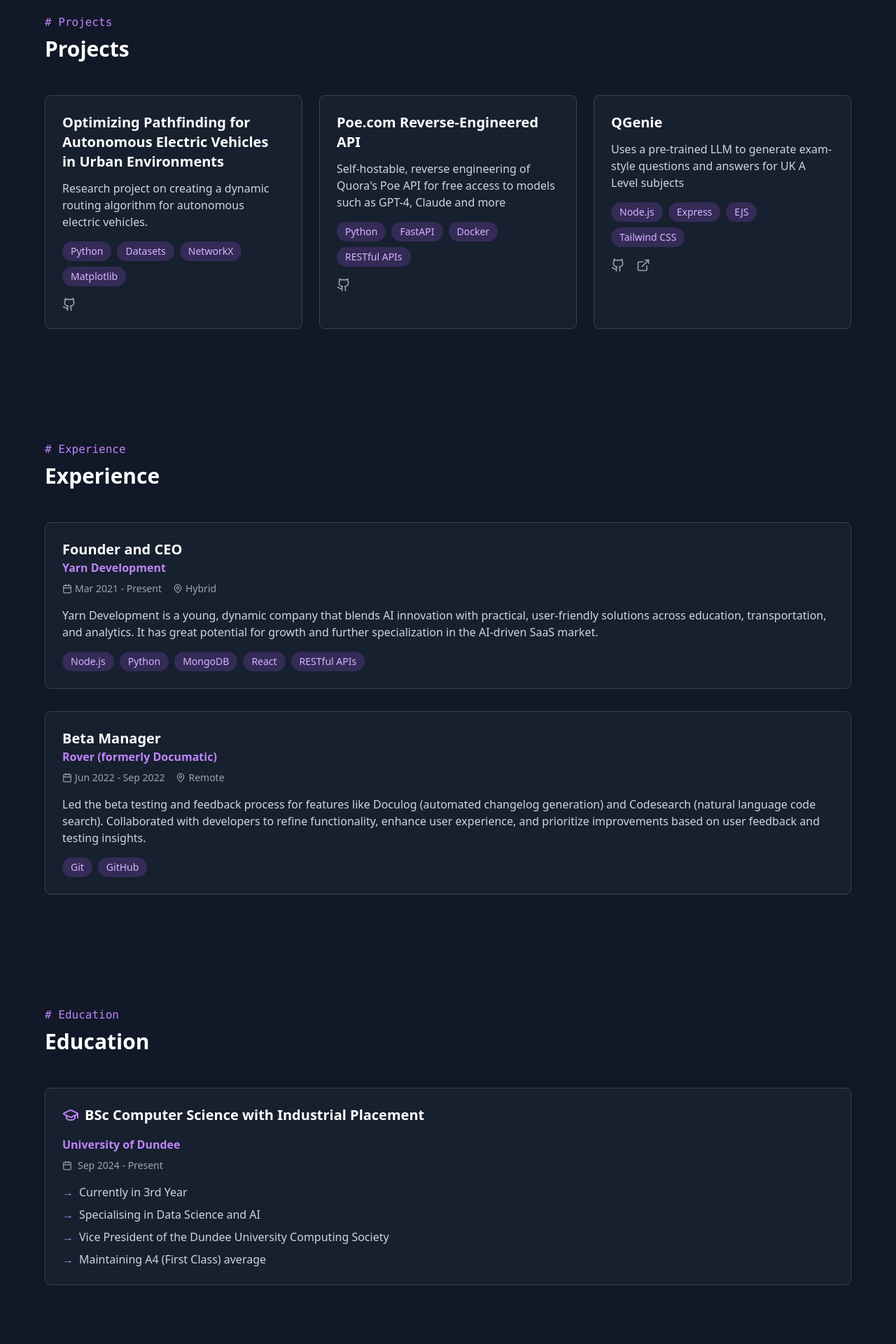
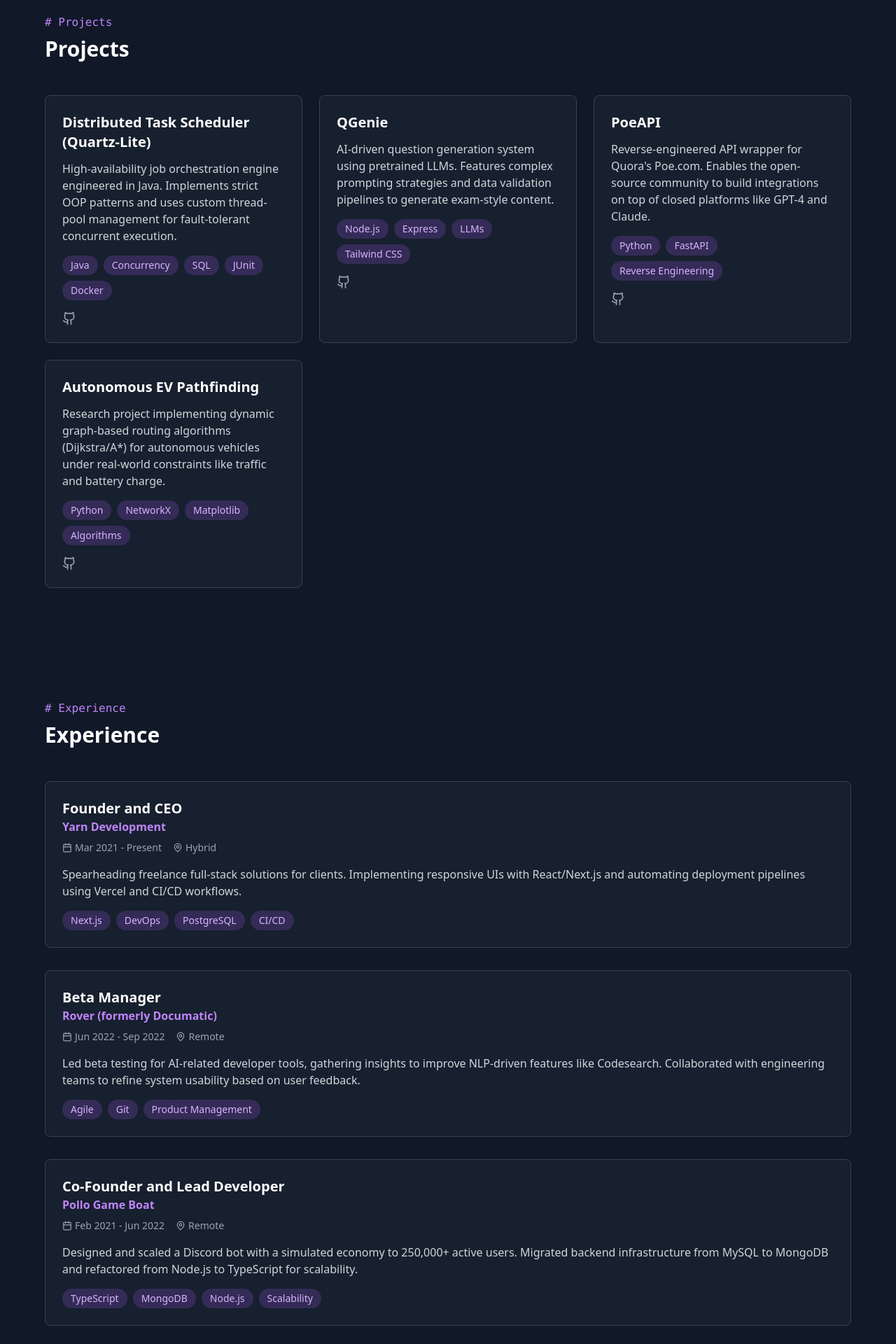
Before and after one commit to aspekts/portfolio, a React (Vite) app: page / in a window 1280 px wide. Shown: the part 860-2780 px from the top of the page at 70% size. Built offline with nearby package versions, Linux system fonts and the light colour scheme; no server answers; a web font is replaced by a local one.

Commit message:
fix: Update projects, experience and resume

```diff
--- a/src/components/Experience.tsx
+++ b/src/components/Experience.tsx
@@ -3,22 +3,30 @@
 import AnimateOnScroll from './AnimateOnScroll';
 
 const Experience = () => {
-  const experiences = [
+const experiences = [
     {
       title: 'Founder and CEO',
       company: 'Yarn Development',
       period: 'Mar 2021 - Present',
       location: 'Hybrid',
-      description: 'Yarn Development is a young, dynamic company that blends AI innovation with practical, user-friendly solutions across education, transportation, and analytics. It has great potential for growth and further specialization in the AI-driven SaaS market.',
-      technologies: ['Node.js', 'Python', 'MongoDB', 'React', 'RESTful APIs']
+      description: 'Spearheading freelance full-stack solutions for clients. Implementing responsive UIs with React/Next.js and automating deployment pipelines using Vercel and CI/CD workflows.',
+      technologies: ['Next.js', 'DevOps', 'PostgreSQL', 'CI/CD']
     },
     {
       title: 'Beta Manager',
       company: 'Rover (formerly Documatic)',
       period: 'Jun 2022 - Sep 2022',
       location: 'Remote',
-      description: 'Led the beta testing and feedback process for features like Doculog (automated changelog generation) and Codesearch (natural language code search). Collaborated with developers to refine functionality, enhance user experience, and prioritize improvements based on user feedback and testing insights.',
-      technologies: ['Git', 'GitHub']
+      description: 'Led beta testing for AI-related developer tools, gathering insights to improve NLP-driven features like Codesearch. Collaborated with engineering teams to refine system usability based on user feedback.',
+      technologies: ['Agile', 'Git', 'Product Management']
+    },
+    {
+      title: 'Co-Founder and Lead Developer',
+      company: 'Pollo Game Boat',
+      period: 'Feb 2021 - Jun 2022',
+      location: 'Remote',
+      description: 'Designed and scaled a Discord bot with a simulated economy to 250,000+ active users. Migrated backend infrastructure from MySQL to MongoDB and refactored from Node.js to TypeScript for scalability.',
+      technologies: ['TypeScript', 'MongoDB', 'Node.js', 'Scalability']
     }
   ];
 
--- a/src/components/Hero.tsx
+++ b/src/components/Hero.tsx
@@ -39,11 +39,10 @@
                 Kamuntu<span className="text-purple-400">;</span>
               </h1>
             <p className="text-sm text-purple-400 mb-4">aka @aspekts</p>
-              <p className="text-base md:text-lg text-gray-300 mb-6">
-                3rd year Computer Science student specializing in backend development
-                and looking to explore Data Science and AI solutions. Passionate about building robust server-side solutions
-                and scalable applications.
-              </p>
+            <p className="text-base md:text-lg text-gray-300 mb-6">
+            3rd year Computer Science student with a strong foundation in <span className="text-purple-400">System Architecture</span> and Full Stack Development.
+            Founder of Yarn Development. Currently seeking a <span className="text-purple-400">Software Engineering Industrial Placement</span> to apply technical expertise in a production environment.
+            </p>
               <div className="flex flex-col sm:flex-row gap-4">
                 <button
                   onClick={() => scrollTo('projects')}
--- a/src/components/Projects.tsx
+++ b/src/components/Projects.tsx
@@ -1,36 +1,42 @@
-import { Github, ExternalLink } from 'lucide-react';
+import { Github, ExternalLink} from 'lucide-react';
 import SectionTitle from './SectionTitle';
 import AnimateOnScroll from './AnimateOnScroll';
 
 const Projects = () => {
-  const projects = [
+const projects = [
     {
-      title: 'Optimizing Pathfinding for Autonomous Electric Vehicles in Urban Environments',
-      description: 'Research project on creating a dynamic routing algorithm for autonomous electric vehicles.',
-      tags: ['Python', 'Datasets', 'NetworkX', 'Matplotlib'],
+      title: 'Distributed Task Scheduler (Quartz-Lite)',
+      description: 'High-availability job orchestration engine engineered in Java. Implements strict OOP patterns and uses custom thread-pool management for fault-tolerant concurrent execution.',
+      tags: ['Java', 'Concurrency', 'SQL', 'JUnit', 'Docker'],
       links: {
-        github: 'https://github.com/aspekts/ai-project'
+        github: 'https://github.com/aspekts/quartz-lite' // Update this link when ready
       }
     },
     {
-      title: 'Poe.com Reverse-Engineered API',
-      description: 'Self-hostable, reverse engineering of Quora\'s Poe API for free access to models such as GPT-4, Claude and more',
-      tags: ['Python', 'FastAPI', 'Docker', 'RESTful APIs'],
+      title: 'QGenie',
+      description: 'AI-driven question generation system using pretrained LLMs. Features complex prompting strategies and data validation pipelines to generate exam-style content.',
+      tags: ['Node.js', 'Express', 'LLMs', 'Tailwind CSS'],
+      links: {
+        github: 'https://github.com/aspekts/QGenie'
+      }
+    },
+    {
+      title: 'PoeAPI',
+      description: 'Reverse-engineered API wrapper for Quora\'s Poe.com. Enables the open-source community to build integrations on top of closed platforms like GPT-4 and Claude.',
+      tags: ['Python', 'FastAPI', 'Reverse Engineering'],
       links: {
         github: 'https://github.com/aspekts/PoeAPI'
       }
     },
     {
-      title: 'QGenie',
-      description: 'Uses a pre-trained LLM to generate exam-style questions and answers for UK A Level subjects ',
-      tags: ['Node.js', 'Express', 'EJS', 'Tailwind CSS'],
+      title: 'Autonomous EV Pathfinding',
+      description: 'Research project implementing dynamic graph-based routing algorithms (Dijkstra/A*) for autonomous vehicles under real-world constraints like traffic and battery charge.',
+      tags: ['Python', 'NetworkX', 'Matplotlib', 'Algorithms'],
       links: {
-        github: 'https://github.com/aspekts/QGenie',
-        live: 'https://qgenie.co.uk'
+        github: 'https://github.com/aspekts/ai-project'
       }
     }
   ];
-
   return (
     <section id="projects" className="bg-gray-900 py-20 px-4">
       <div className="max-w-6xl mx-auto">
```
Also changed, not shown: 2 other files (tests, documents, lock files or other folders).
